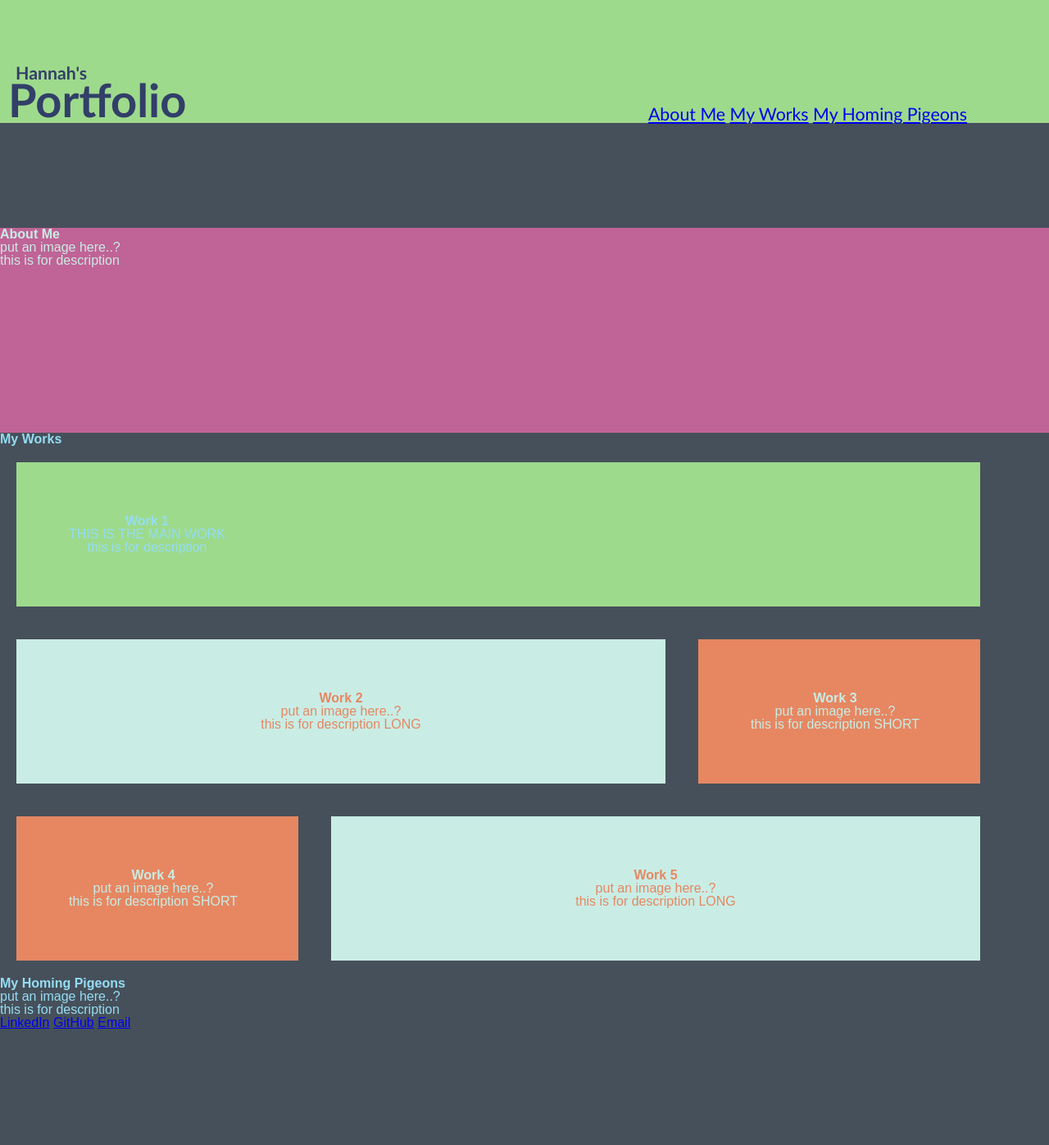
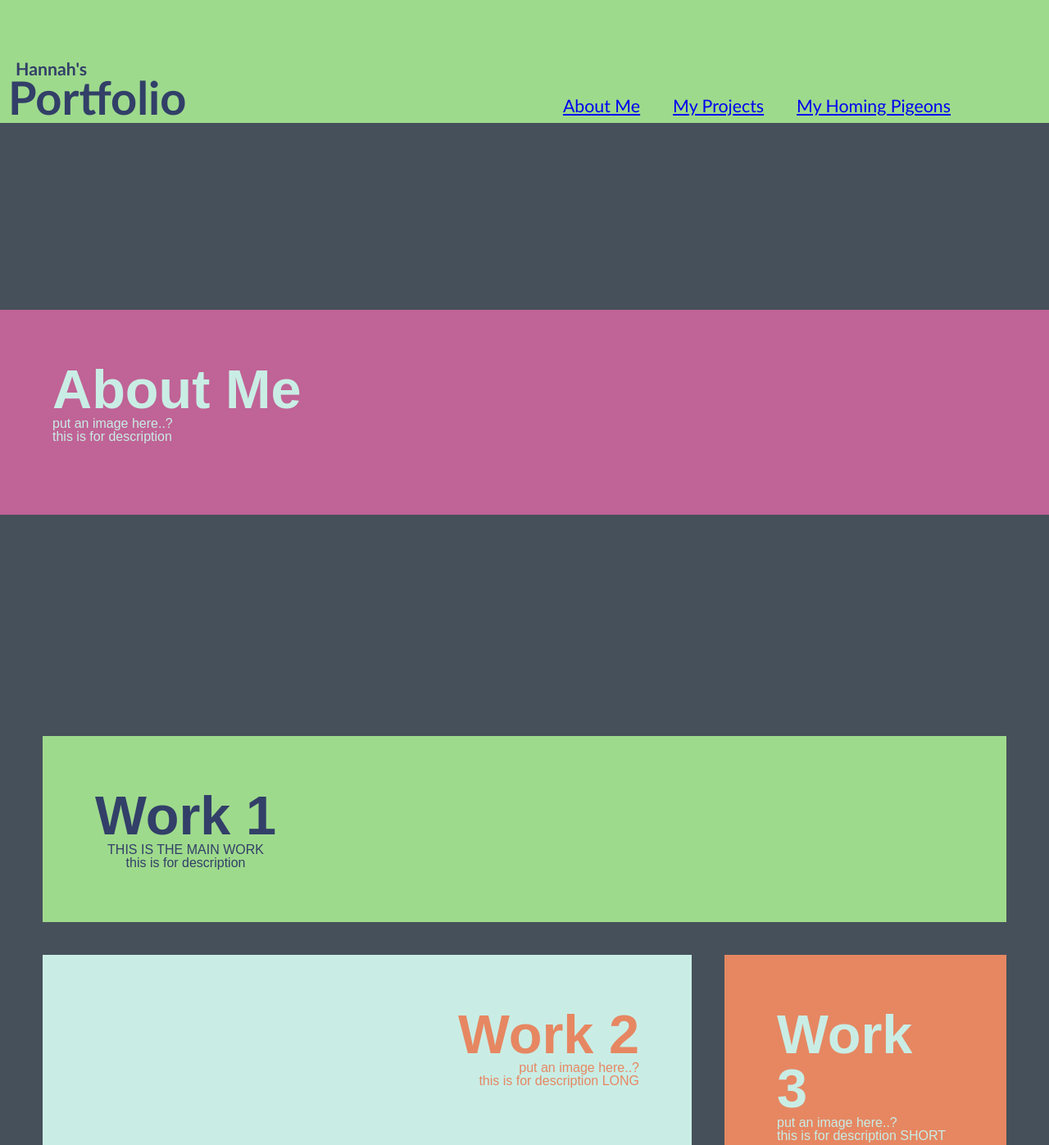
Before and after one commit to HannahStampke/Portfolio-wk-2, a plain HTML site: page index.html in a window 1280 px wide. Shown: the part 100-1497 px from the top of the page at 82% size. Before the commit the page ends 1356 px from the top, so only its background shows below. Drawn offline with Linux system fonts and the light colour scheme.

Commit message:
fixed webpage layout and padding

```diff
--- a/index.html
+++ b/index.html
@@ -17,9 +17,15 @@
         </div>
         <div>
             <nav>
-                <a href="#aboutMe">About Me</a>
-                <a href="#myWorks">My Works</a>
-                <a href="#myHomingpigeons">My Homing Pigeons</a>
+                <ul>
+                    <a href="#aboutMe">About Me</a>
+                </ul>
+                <ul>
+                    <a href="#workOne">My Projects</a>
+                </ul>
+                <ul>
+                    <a href="#myHomingpigeons">My Homing Pigeons</a>
+                </ul>
             </nav>
         </div>
     </header>
@@ -29,7 +35,7 @@
     <main>
         <section id="aboutMe">
             <figure>
-                <h2>About Me</h2>
+                <h3>About Me</h3>
                 <div>
                     <p>put an image here..?</p>
                     <pre>this is for description</pre>
@@ -37,12 +43,11 @@
             </figure>
         </section>
 
-        <article id="myWorks">
-            <h2>My Works</h2>
+        <article>
 
             <div id="workOne">
                  <figure>
-                    <h2>Work 1</h2>
+                    <h3>Work 1</h3>
                     <p>THIS IS THE MAIN WORK</p>
                     <pre>this is for description</pre>
                  </figure>
@@ -50,7 +55,7 @@
 
             <div class="work2-5">
                 <figure>
-                    <h2>Work 2</h2>
+                    <h3>Work 2</h3>
                     <div>
                         <p>put an image here..?</p>
                         <pre>this is for description LONG</pre>
@@ -60,7 +65,7 @@
 
             <div class="work3-4">
                 <figure>
-                    <h2>Work 3</h2>
+                    <h3>Work 3</h3>
                     <div>
                         <p>put an image here..?</p>
                         <pre>this is for description SHORT</pre>
@@ -70,7 +75,7 @@
 
             <div class="work3-4">
                 <figure>
-                    <h2>Work 4</h2>
+                    <h3>Work 4</h3>
                     <div>
                         <p>put an image here..?</p>
                         <pre>this is for description SHORT</pre>
@@ -80,7 +85,7 @@
 
             <div class="work2-5">
                 <figure>
-                    <h2>Work 5</h2>
+                    <h3>Work 5</h3>
                     <div>
                         <p>put an image here..?</p>
                         <pre>this is for description LONG</pre>
@@ -91,17 +96,24 @@
 
         <section id="myHomingpigeons">
             <figure>
-                <h2>My Homing Pigeons</h2>
+                <h3>My Homing Pigeons</h3>
                 <div>
                     <p>put an image here..?</p>
                     <pre>this is for description</pre>
-                    <a href="https://www.linkedin.com/in/hannah-stampke-802a62189/">LinkedIn</a>
-                    <a href="https://github.com/HannahStampke">GitHub</a>
-                    <a href="mailto:hannah.stampke@gmail.com">Email</a>
+                    <ul>
+                        <a href="https://www.linkedin.com/in/hannah-stampke-802a62189/" target="_blank">LinkedIn</a>
+                    </ul>
+                    <ul>
+                        <a href="https://github.com/HannahStampke" target="_blank">GitHub</a>
+                    </ul>
+                    <ul>
+                        <a href="mailto:hannah.stampke@gmail.com" target="_blank">Email</a>
+                    </ul>
                 </div>
             </figure>
         </section>
 
+        <br><br><br><br><br><br><br><br>
 
     </main>
 
--- a/style.css
+++ b/style.css
@@ -6,6 +6,8 @@
     --jagged-ice: #C9EDE5;
     --terracotta: #E68762;
     --hopbush: #C06396;
+    --height: 250px;
+    --padding: 5%;
 }
 
 body {
@@ -15,7 +17,7 @@ body {
 
 header {
     width: 100%;
-    height: 250px;
+    height: var(--height);
     font-family: 'Trebuchet MS', 'Lucida Sans Unicode', 'Lucida Grande', 'Lucida Sans', Arial, sans-serif;
     background-color: var(--feijoa);
     color: var(--rhino);
@@ -26,22 +28,31 @@ header {
 header h1 {
     display: inline-flex;
     position: absolute;
-    bottom: 50px;
+    bottom: 55px;
     left: 19px;
     font-size: 16pt;
 }
 
 header h2 {
     position: absolute;
-    bottom: 0;
+    bottom: 3px;
     left: 10px;
 }
 
+h3 {
+    font-size: 50pt;
+}
+
 header nav {
+    display: inline-flex;
     position: absolute;
     right: 100px;
-    bottom: 0;
+    bottom: 10px;
     font-size: 16pt;
+}
+
+header a {
+    padding: 20px;
 }
 
 article {
@@ -49,10 +60,13 @@ article {
     flex-direction: row;
     flex-wrap: wrap;
     flex: 1 0 100%;
-
+    justify-content: center;
 }
 
-
+section figure ul {
+    padding-top: 20px;
+    font-weight:600;
+}
 
 #portfolio {
     font-size: 42pt;
@@ -61,32 +75,41 @@ article {
 #aboutMe {
     display: block;
     width: 100%;
-    height: 250px;
+    height: var(--height);
+    padding: var(--padding);
+    margin-top: 100px;
     background-color: var(--hopbush);
     color: var(--jagged-ice);
+    text-align: justify;
+
 }
 
 #myWorks {
-
+    width: 100%;
+    height: var(--height);
+    padding: var(--padding);
+    text-align: center;
 }
 
 #workOne {
     display: flex;
     width: 95%;
     background-color: var(--feijoa);
+    color: var(--rhino);
     text-align: center;
-    padding: 5%;
+    padding: var(--padding);
+    margin-top: 250px;
     border-style: solid;
     border-width: 20px;
     border-color: var(--river-bed);
 }
 
 .work2-5 {
-    text-align: center;
+    text-align: right;
     width: 65%;
     background-color: var(--jagged-ice);
     color: var(--terracotta);
-    padding: 5%;
+    padding: var(--padding);
     border-style: solid;
     border-width: 20px;
     border-color: var(--river-bed);
@@ -94,12 +117,23 @@ article {
 
 .work3-4 {
     display: flex;
-    text-align: center;
+    text-align: left;
     width: 30%;
     background-color: var(--terracotta);
     color: var(--jagged-ice);
-    padding: 5%;
+    padding: var(--padding);
     border-style: solid;
     border-width: 20px;
     border-color: var(--river-bed);
 }
+
+#myHomingpigeons {
+    display: block;
+    right: 0;
+    padding: var(--padding);
+    margin-top: var(--height);
+    width: 100%;
+    background-color: var(--hopbush);
+    color: var(--jagged-ice);
+    text-align: right;
+}
```
